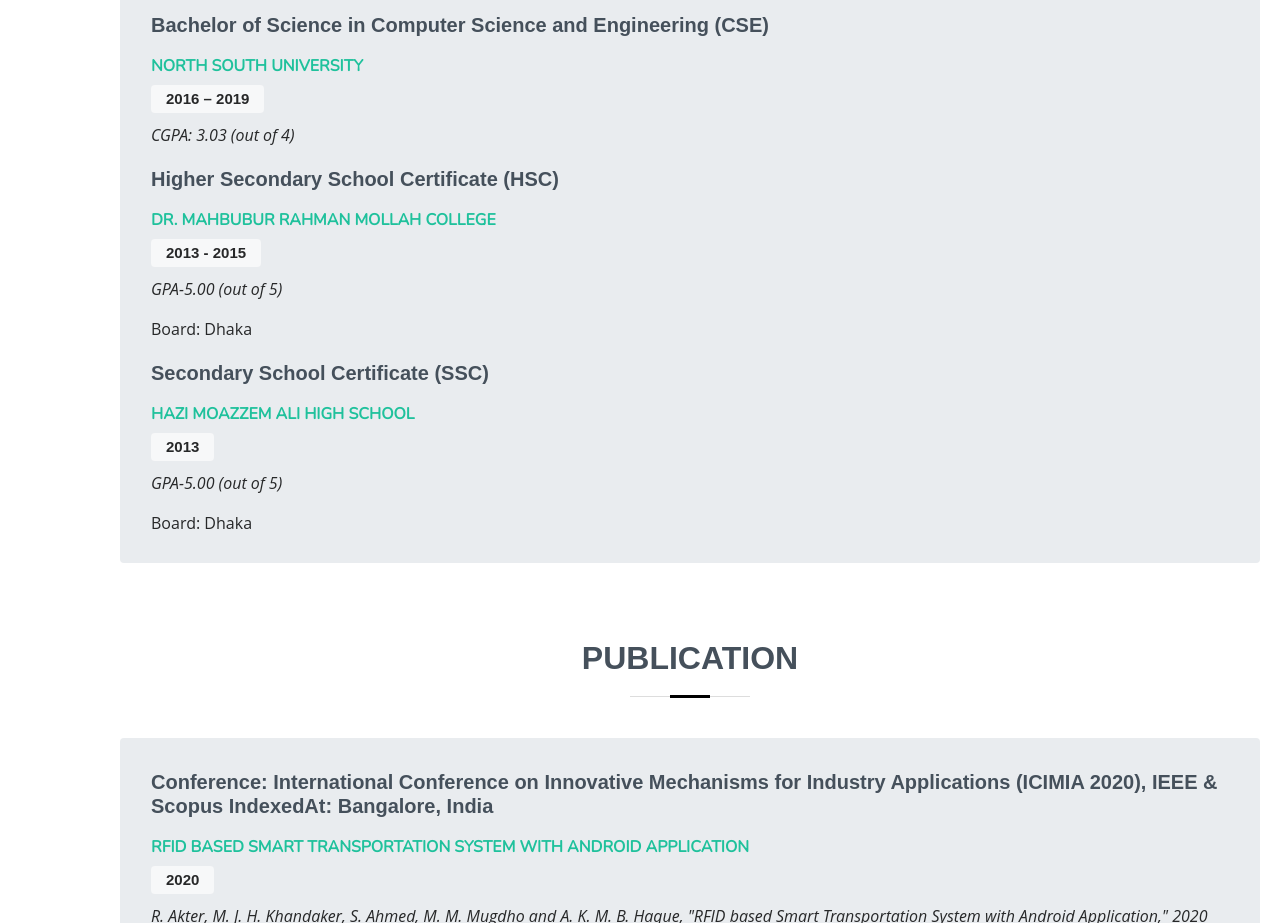
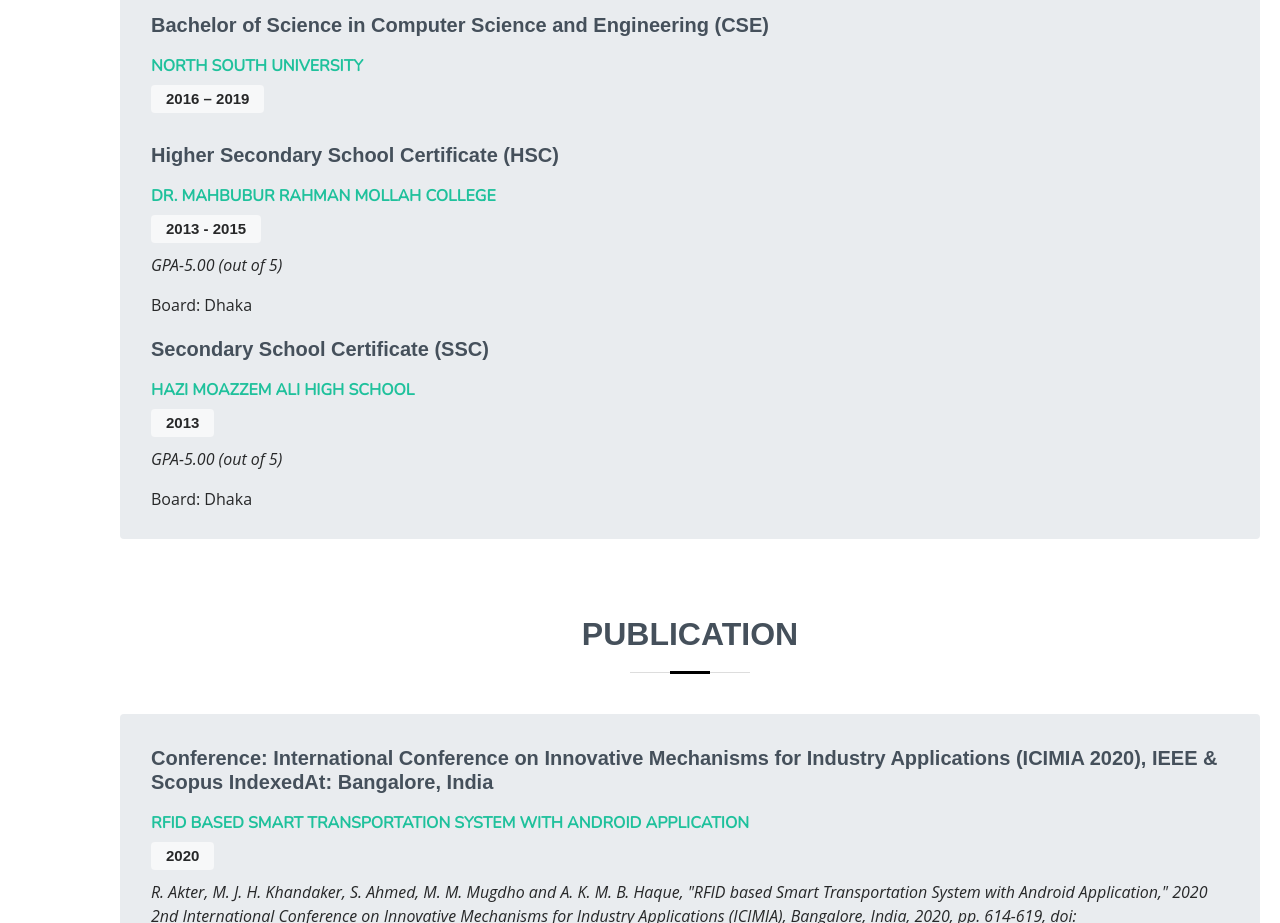
Before and after one commit to jahidkhandaker/jahidkhandaker, a plain HTML site: page index.html in a window 1280 px wide. Shown: the part 1440-2363 px from the top of the page. Drawn offline with nearby package versions, Linux system fonts and the light colour scheme; a web font is replaced by a local one.

Commit message:
Update index.html

```diff
--- a/index.html
+++ b/index.html
@@ -208,7 +208,7 @@
         <div class="resume-item pb-0">
           <h4>North South University</h4>
           <h5 class="rounded">2016 – 2019</h5>
-          <p><em>CGPA: 3.03 (out of 4)</em></p>
+         <!-- <p><em>CGPA: 3.03 (out of 4)</em></p> -->
         </div>
 
         <h3 class="resume-title">Higher Secondary School Certificate (HSC)</h3>
```
